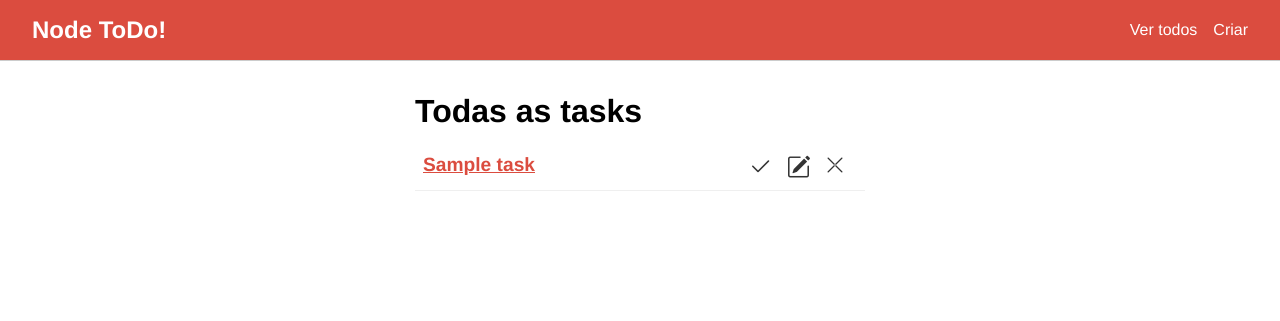
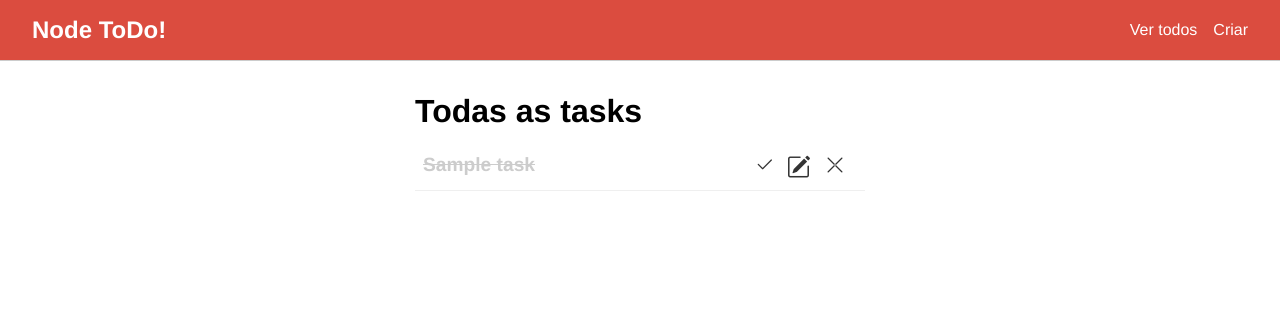
Before and after one commit to mmunhz/mvc-tutorial, a Node server app: template views/tasks/all.handlebars in a window 1280 px wide. Shown: the top 321 px of the page. Run offline with Node 20, Linux system fonts and the light colour scheme; the template is opened without the code that fills it: most values are stand-ins (such as "Sample title", 1, 10 or a date in 2020); some libraries are stand-ins or nearby versions.

Commit message:
Add Task done/undone option to the applcation

```diff
--- a/public/css/styles.css
+++ b/public/css/styles.css
@@ -95,6 +95,11 @@ form input[type="submit"] {
     color: #333;
 }
 
+.title.done {
+    text-decoration: line-through;
+    color: #ccc;
+}
+
 .actions {
     display: flex;
 }
--- a/routes/taskRoutes.js
+++ b/routes/taskRoutes.js
@@ -2,13 +2,13 @@ const express = require('express')
 const router = express.Router()
 
 const TaskController = require('../controller/TaskController')
-const Task = require('../models/Task')
 
 router.get('/add', TaskController.createTask)
 router.post('/add', TaskController.createTaskSave)
 router.post('/remove', TaskController.removeTask)
 router.get('/edit/:id', TaskController.updateTask)
 router.post('/edit', TaskController.updateTaskPost)
+router.post('/updatestatus', TaskController.toggleTaskStatus)
 router.get('/', TaskController.showTasks)
 
 module.exports = router
--- a/views/tasks/all.handlebars
+++ b/views/tasks/all.handlebars
@@ -2,9 +2,19 @@
 <ul class="task-list">
     {{#each tasks}}
     <li>
-        <a href="/" class="title">{{this.title}}</a>
+        {{#if this.done}}
+            <a href="/" class="title done">{{this.title}}</a>
+        {{else}}
+            <a href="/" class="title">{{this.title}}</a>
+        {{/if}}
         <div class="actions">
-            <a href="/"><i class="bi bi-check2"></i></a>
+            <form action="/tasks/updatestatus" method="POST">
+                <input type="hidden" name="id" value={{this.id}}>
+                <input type="hidden" name="done" value={{this.done}}>
+                <button type="submit">
+                    <i class="bi bi-check2"></i>
+                </button>
+            </form>
             <a href="/tasks/edit/{{this.id}}"><i class="bi bi-pencil-square"></i></a>
             <form action="/tasks/remove" method="POST">
                 <input type="hidden" name="id" value={{this.id}}>
```
Also changed, not shown: controller/TaskController.js (+13 -1 lines).
